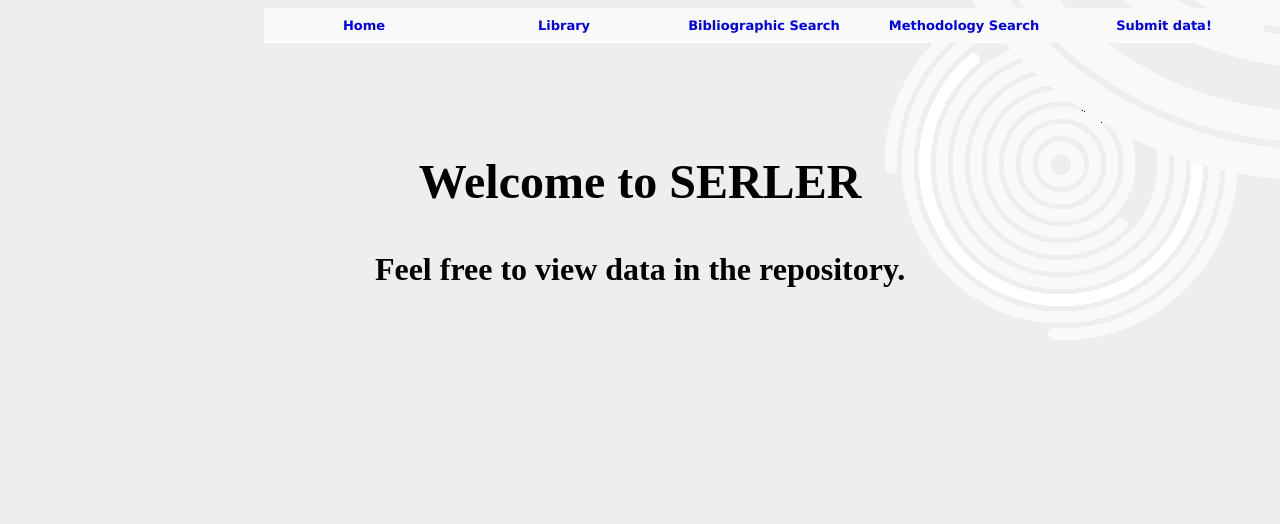
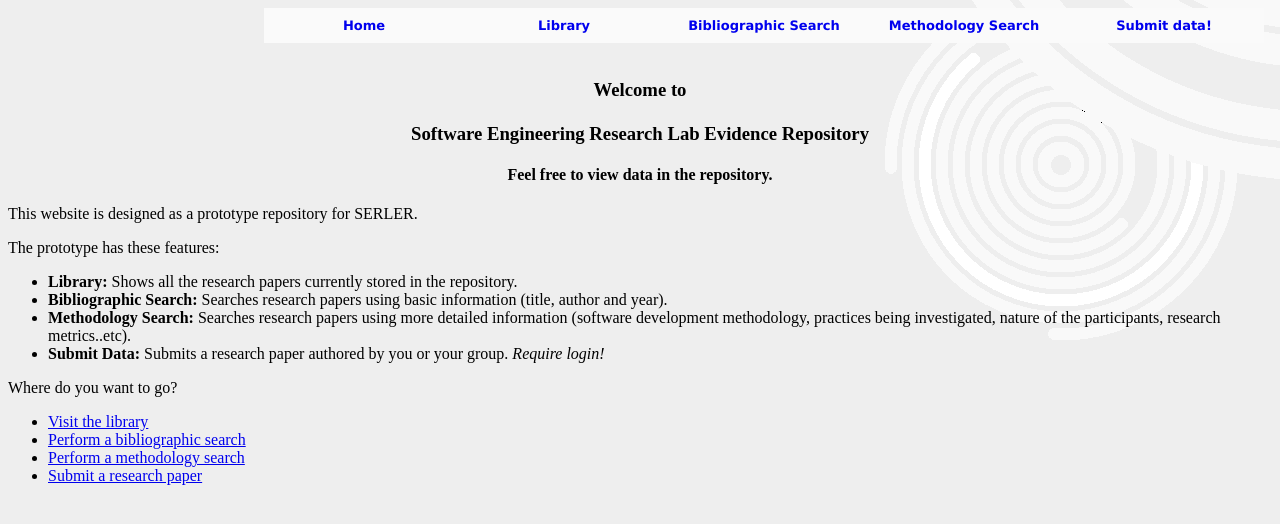
Before and after one commit to George100/AUTSE2015-Agile-Ain-t-Fragile, a PHP site: page / in a window 1280 px wide. Shown: the top 524 px of the page. Run offline with PHP 8.4, Linux system fonts and the light colour scheme.

Commit message:
Added content and links
Added some content and links to other pages at homepage.

```diff
--- a/index.php
+++ b/index.php
@@ -11,11 +11,35 @@
 				<li><a href="inputdataform.php">Submit data!</a>
 			</ul>
 		</div>
-		<h1><center>
-		<p>&nbsp;</p>
-		<p>&nbsp;</p>
-		<h2>Welcome to SERLER</h2>
-		<h4>Feel free to view data in the repository.</h4>
-		</center>
+	   <p>&nbsp;</p>
+	   <p>&nbsp;</p>
+	   <h3>
+      <center>Welcome to</center>
+      <br>
+<center>Software Engineering Research Lab Evidence Repository</center>
+      </h3>
+	 <h4 ><center>Feel free to view data in the repository.</center></h4>
+
+<p>
+  This website is designed as a prototype repository for SERLER.
+  </p>
+  <p>The prototype has these features:
+    <ul>
+      <li><b>Library:</b> Shows all the research papers currently stored in the repository.</li>
+      <li><b>Bibliographic Search:</b> Searches research papers using basic information (title, author and year).</li>
+      <li><b>Methodology Search:</b> Searches research papers using more detailed information (software development methodology, practices being investigated, nature of the participants, research metrics..etc).</li>
+      <li><b>Submit Data:</b> Submits a research paper authored by you or your group. <i>Require login!</i></li>
+    </ul>
+  </p>
+
+<p>
+  Where do you want to go?
+  <ul>
+  <li><a href="library.php">Visit the library</li></a>
+  <li><a href="bibliographicform.php">Perform a bibliographic search</li></a>
+  <li><a href="methodologyform.php">Perform a methodology search</li></a>
+  <li><a href="inputdataform.php">Submit a research paper</li></a>
+  </ul>
+</p>
 	</body>
 </html>
```
